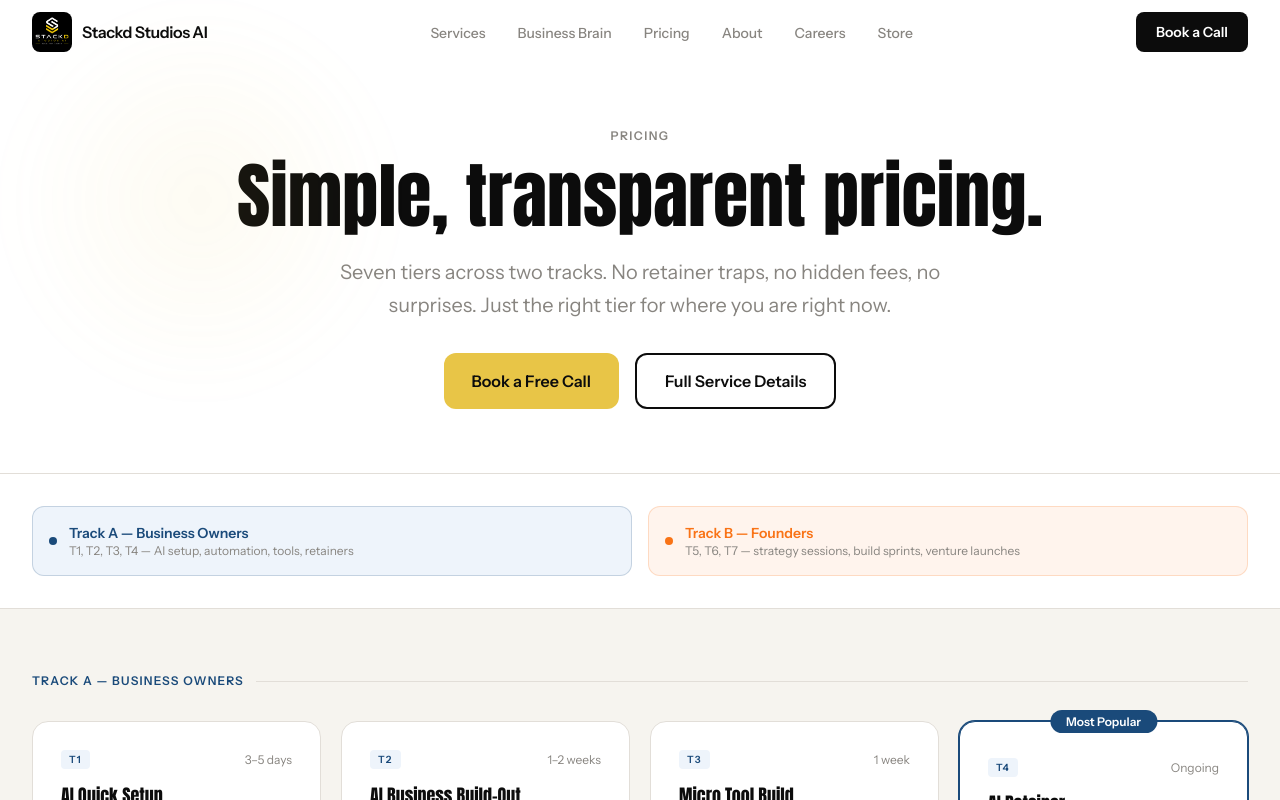
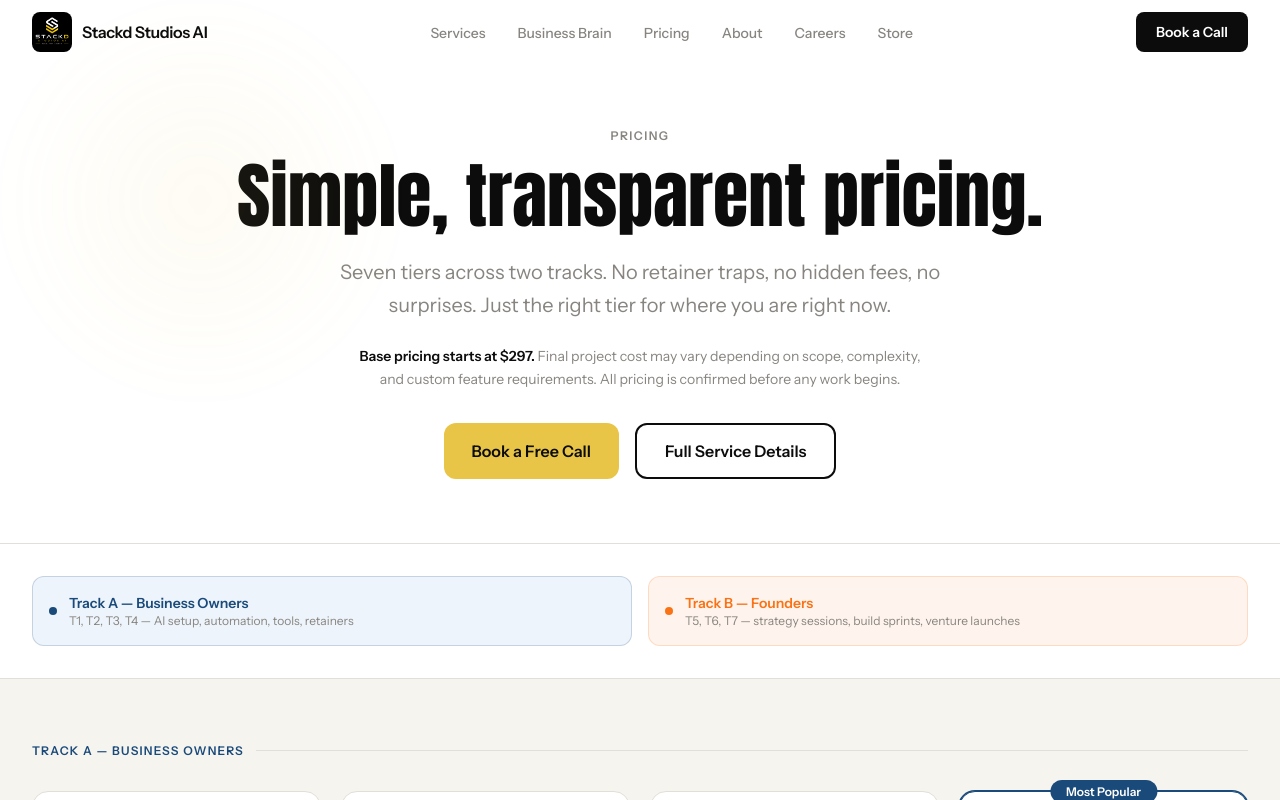
Before and after one commit to villamanagegroup-boop/vstackedlabs, a Next.js app: page /pricing in a window 1280 px wide. Shown: the top 800 px of the page. Built offline with nearby package versions, Linux system fonts and the light colour scheme.

Commit message:
Add base pricing note to pricing page hero

```diff
--- a/app/pricing/page.tsx
+++ b/app/pricing/page.tsx
@@ -117,8 +117,12 @@ export default function PricingPage() {
             <h1 className="text-[clamp(40px,6vw,72px)] text-[#0C0C0C] leading-[1.0] mb-6">
               Simple, transparent pricing.
             </h1>
-            <p className="text-[#888580] text-xl leading-relaxed max-w-2xl mx-auto mb-8">
+            <p className="text-[#888580] text-xl leading-relaxed max-w-2xl mx-auto mb-6">
               Seven tiers across two tracks. No retainer traps, no hidden fees, no surprises. Just the right tier for where you are right now.
+            </p>
+            <p className="text-[#888580] text-sm max-w-xl mx-auto mb-8 leading-relaxed">
+              <span className="font-semibold text-[#0C0C0C]">Base pricing starts at $297.</span>{' '}
+              Final project cost may vary depending on scope, complexity, and custom feature requirements. All pricing is confirmed before any work begins.
             </p>
             <div className="flex flex-wrap gap-4 justify-center">
               <Link
```
